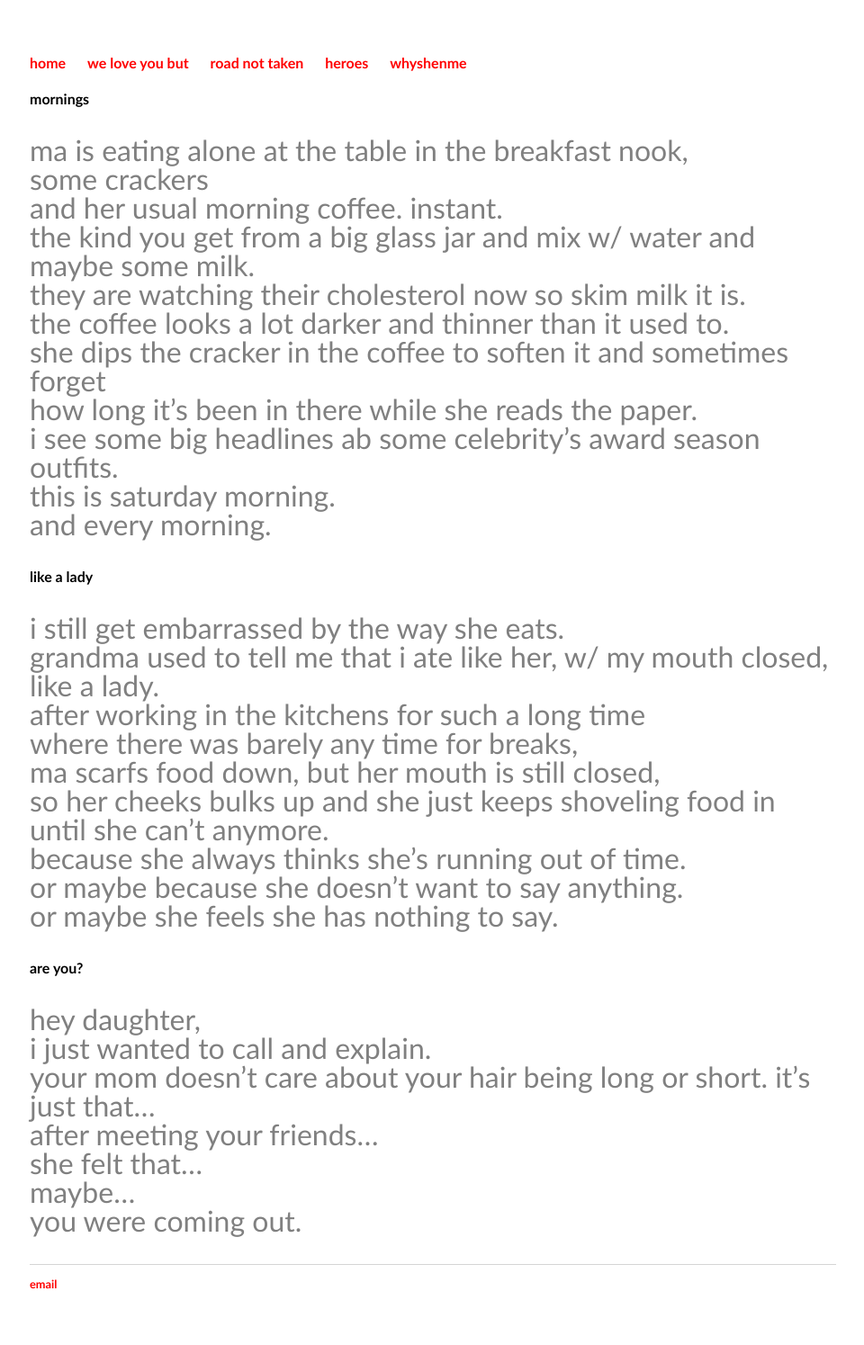
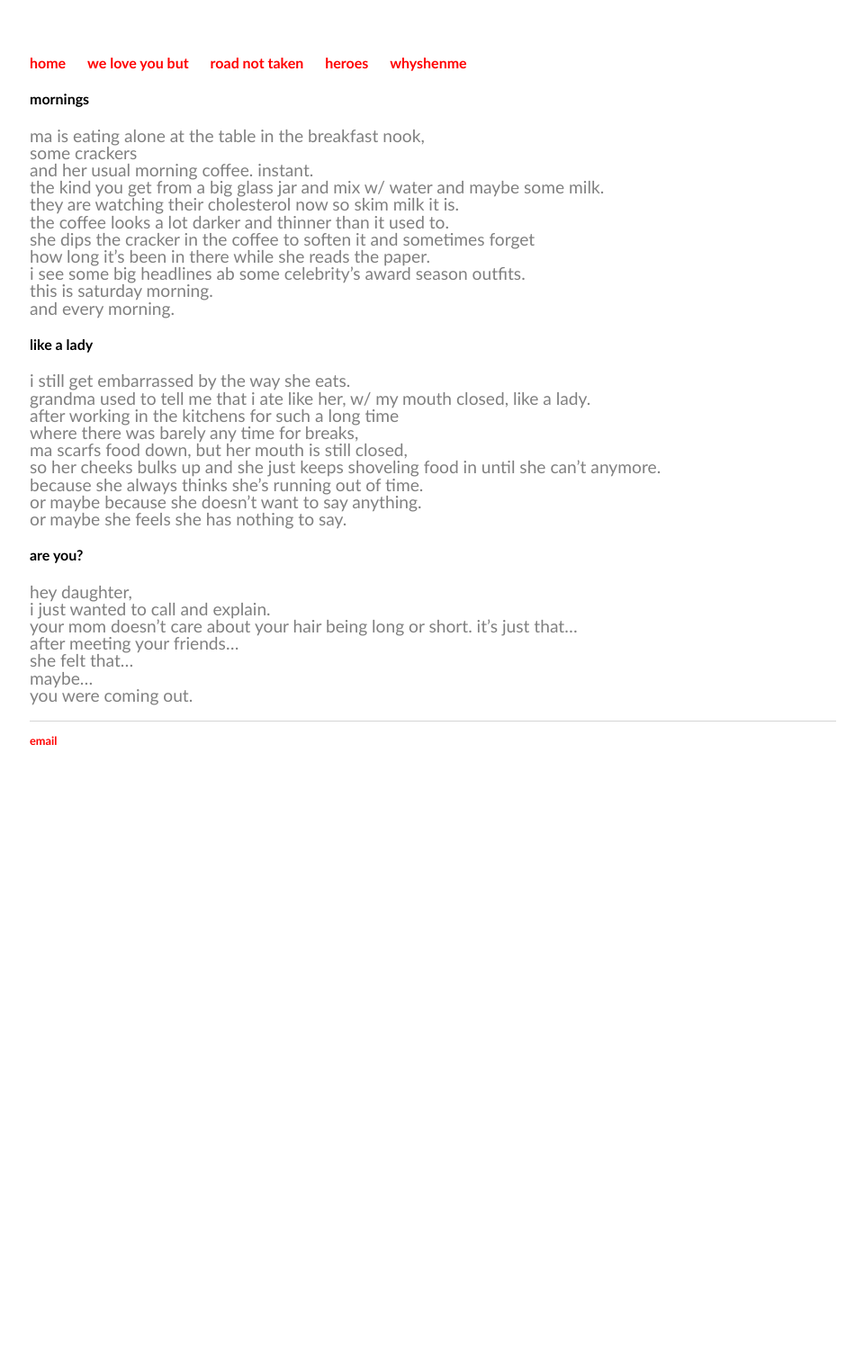
Before and after one commit to c1ndygao/cindygao.com, a Jekyll site: the page built from weloveyoubut.md, in a window 1280 px wide. Shown: the whole page at 90% size, without its empty margins (159-1119 px from the left). Built offline with Jekyll 4.4.1, drawn with Linux system fonts in a browser that asks for light colours; after the commit the page ends 900 px from its top, so only the background shows below that.

Commit message:
Update main.css

```diff
--- a/css/main.css
+++ b/css/main.css
@@ -47,7 +47,7 @@ h4 {
     font-family: "Trebuchet MS", Helvetica, sans-serif, source-han-sans-simplified-c, sans-serif;
 }
 p {
-    font-size: 2em;
+    font-size: 1.2em;
     line-height: 1em;
     color: grey;
     font-family: "Trebuchet MS", Helvetica, sans-serif, source-han-sans-simplified-c, sans-serif;
@@ -60,7 +60,7 @@ footer {
 
 ul.posts {
     margin: 20px auto 40px;
-    font-size: 1.5em;
+    font-size: 1.2em;
 }
 
 ul.posts li {
```
